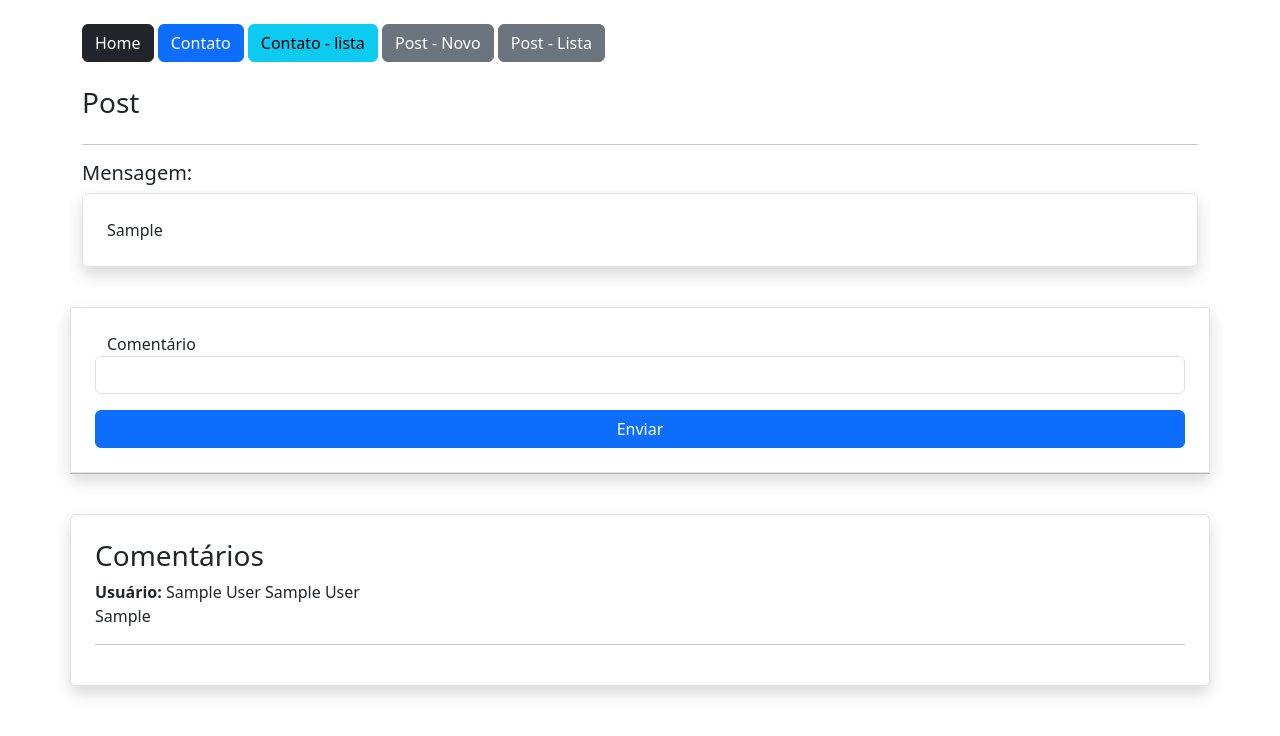
After one commit to JulioPestan/flaskCamp, a Flask app: page /post/1/ in a window 1280 px wide. The commit adds this page. Shown: the top 736 px of the page. Run offline with Flask 3, Linux system fonts and the light colour scheme; tables that the repository leaves empty hold one stand-in row (values such as "Sample post").

Commit message:
Comentando um post criado.
Criei a model PostComentarios.
ATUALIZEI O BANCO.
Criei o formulário PostComentarioForm.
Criei a view(rota) 'post/<int:id>'.
Criei o template 'post.html'

```diff
--- a/estudo/forms.py
+++ b/estudo/forms.py
@@ -2,7 +2,7 @@ from flask_wtf import FlaskForm
 from wtforms import StringField, SubmitField, PasswordField
 from wtforms.validators import DataRequired, Email, EqualTo, ValidationError
 
-from estudo.models import Contato, User, Post
+from estudo.models import Contato, User, Post, PostComentarios
 from estudo import db, bcrypt
 
 class UserForm(FlaskForm):
@@ -78,3 +78,17 @@ class PostForm(FlaskForm):
 
         db.session.add(post)
         db.session.commit()
+
+class PostComentarioForm(FlaskForm):
+    comentario = StringField('Comentário',validators=[DataRequired()])
+    btnSubmit = SubmitField('Enviar')
+
+    def save(self, user_id, post_id):
+        comentario = PostComentarios(
+            comentario= self.comentario.data,
+            user_id = user_id,
+            post_id = post_id
+        )
+
+        db.session.add(comentario)
+        db.session.commit()
--- a/estudo/templates/index.html
+++ b/estudo/templates/index.html
@@ -30,9 +30,9 @@
 
 
         {% endif %}
-        <hr>
+        <!-- <hr>
 
-        <img src="{{ url_for('static', filename='img/Logo.png')}}">
+        <img src="{{ url_for('static', filename='img/Logo.png')}}"> -->
 
     </div>
 </div>
--- /dev/null
+++ b/estudo/templates/post.html
@@ -0,0 +1,48 @@
+{% extends 'base.html' %}
+
+{% block content %}
+
+    <div class="container">
+        {% include 'nav.html' %}
+
+            <div class="row mt-4" >
+                <h3>Post</h3>
+            </div>
+            <hr>
+            <div class="row">
+                <div class="col-12">
+                    <h5>Mensagem:</h5>
+                    <div class="col-12 border rounded p-4 shadow">
+                        {{ post.mensagem }}
+                    </div>
+                </div>
+
+                <div class="col-12 mt-3">
+                    <form action="" method="post" class="row mt-4 p-4 rounde border shadow">
+                        {{ form.csrf_token }}
+
+                        {{ form.comentario.label()}}
+                        {{ form.comentario(class="form-control") }}
+
+                        {{ form.btnSubmit(class="btn btn-primary col-12 mt-3") }}
+                    </form>
+                </div>
+                <hr>
+
+                <div class="col-12 mt-4 border rounded shadow p-4">
+                    <h3>Comentários</h3>
+                    {% for c in post.comentarios %}
+
+                    <p>
+                        <b>Usuário:</b> {{c.user.nome}} {{c.user.sobrenome}}<br>
+                        {{c.comentario}}
+                    </p>
+                    <hr>
+
+                    {% endfor %}
+                </div>
+            </div>
+
+
+    </div>
+{% endblock %}
--- a/estudo/templates/post_lista.html
+++ b/estudo/templates/post_lista.html
@@ -22,8 +22,8 @@
                             {% for linha in posts %}
                             <tr>
                                 <td>{{ linha.msg_resumo() }}</td>
-                                <td>{{ linha.user.nome}}</td>
-                                <td></td>
+                                <td>{{ linha.user.nome }}</td>
+                                <td><a href="{{ url_for('PostDetail', id=linha.id )}}">Detalhes</a></td>
                             </tr>
                             {% endfor %}
                         </tbody>
--- a/estudo/templates/post_novo.html
+++ b/estudo/templates/post_novo.html
@@ -16,5 +16,6 @@
 
                     {{ form.btnSubmit(class="btn btn-primary col-12 mt-3") }}
                 </form>
+    </div>
 
 {% endblock %}
--- a/estudo/views.py
+++ b/estudo/views.py
@@ -2,7 +2,7 @@ from estudo import app, db
 from flask import render_template, url_for, request, redirect
 
 from estudo.models import Contato, Post
-from estudo.forms import ContatoForm, UserForm, LoginForm, PostForm
+from estudo.forms import ContatoForm, UserForm, LoginForm, PostForm, PostComentarioForm
 
 from flask_login import login_user, logout_user, current_user
 
@@ -49,6 +49,14 @@ def PostLista():
     print(current_user.posts)
     return render_template('post_lista.html', posts=posts)
 
+@app.route('/post/<int:id>/', methods=['GET','POST'])
+def PostDetail(id):
+    post = Post.query.get(id)
+    form = PostComentarioForm()
+    if form.validate_on_submit():
+        form.save(current_user.id, id)
+        return redirect(url_for('PostDetail', id=id))
+    return render_template('post.html', post=post, form=form)
 
 @app.route('/contato/', methods=['GET','POST'])
 def contato():
```
Also changed, not shown: estudo/models.py (+9 -0 lines), migrations/versions/88e429e54326_.py (added, +37 -0 lines), 1 other file.
